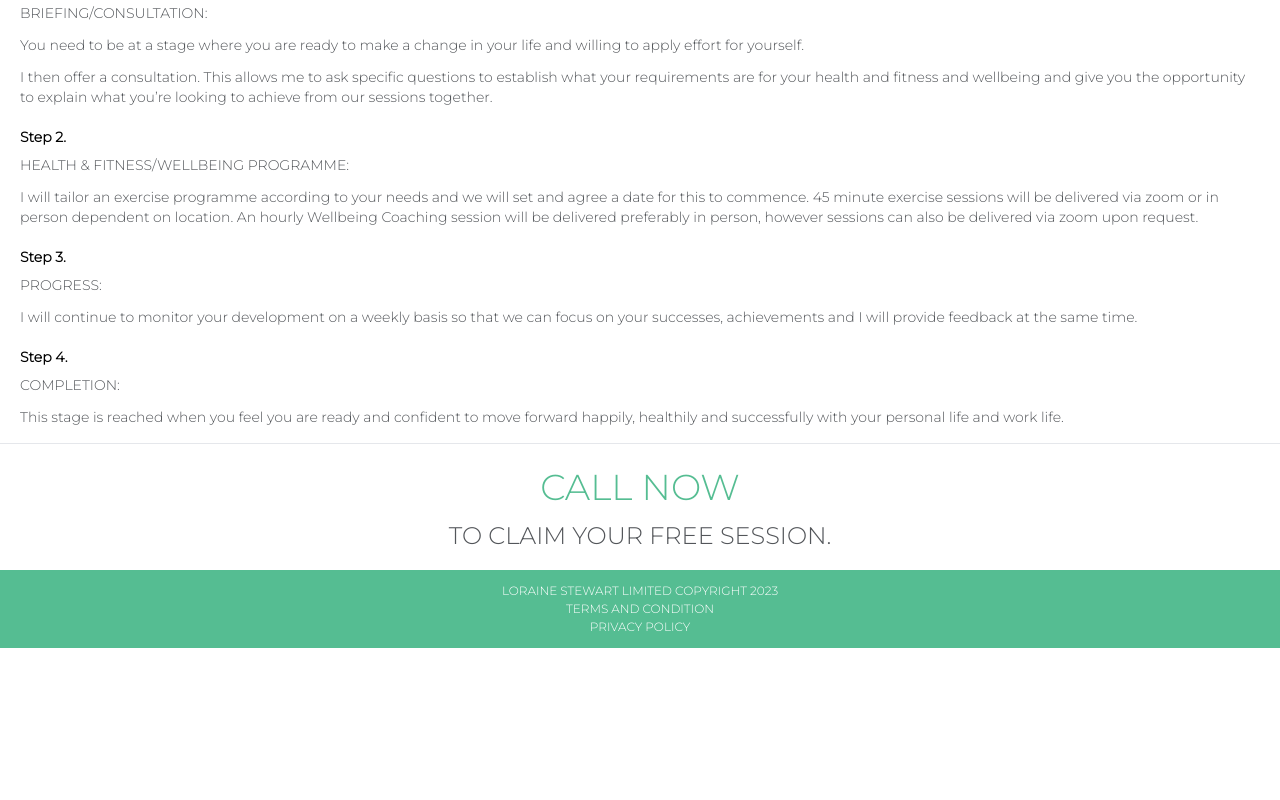
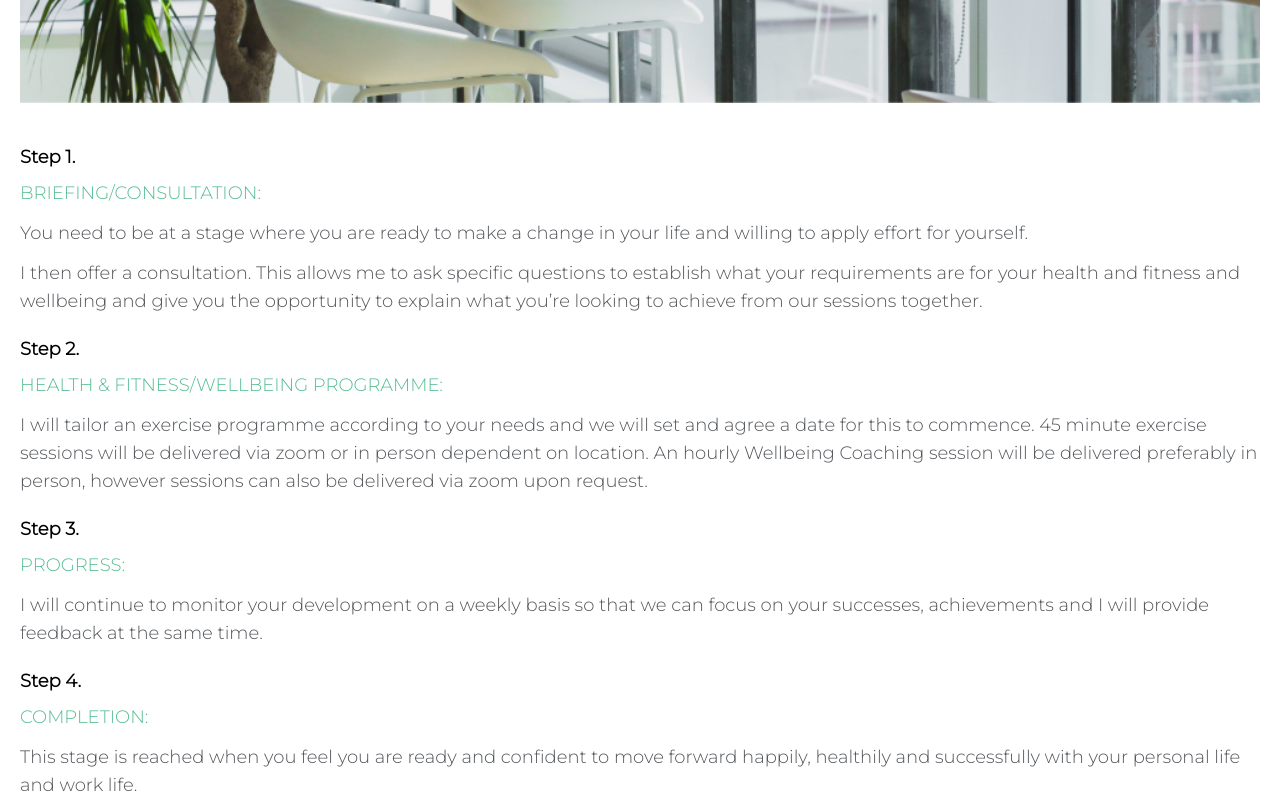
Before and after one commit to brianjamesceline/wellbeing-with-loraine, a React (Vite) app: page /HowIWork in a window 1280 px wide. Shown: the part 880-1680 px from the top of the page. Before the commit the page ends 1528 px from the top, so only its background shows below. Built offline with nearby package versions, Linux system fonts and the light colour scheme.

Commit message:
Responsive Edit

```diff
--- a/src/components/Corp_Consultancy.jsx
+++ b/src/components/Corp_Consultancy.jsx
@@ -5,12 +5,9 @@ export default function Corp_Consultancy() {
     <div className="max-w-screen-xl mx-auto">
       <div className="mr-5 ml-5 mt-10">
         <h1 className="text-jade text-4xl mb-5">Corporate Consultancy</h1>
-        <img
-          className="mb-3"
-          src="/images/corporate-consultancy.jpg"
-        />
+        <img className="mb-3" src="/images/corporate-consultancy.jpg" />
       </div>
-      <div className="ml-5 mr-5">
+      <div className="ml-10 mr-10">
         <p className="mb-5 font-montserrat font-light text-lg text-slate">
           At Wellness With Loraine we offer a corporate consultancy service for
           Health, Fitness and Wellbeing. This bespoke service is geared towards
@@ -21,7 +18,9 @@ export default function Corp_Consultancy() {
           not hesitate to contact us.
         </p>
         <div className=" text-slate text-sm text-center mb-10">
-          <img className="w-[700px] mb-5" src="/images/Jim-Rohn.jpg" />
+          <div className="flex justify-center">
+            <img className="w-[700px] mb-5" src="/images/Jim-Rohn.jpg" />
+          </div>
           <div className="">
             <p className="justify-center items-center text-lg pl-5 pr-5">
               "Motivation is what gets you started. Habit is what keeps you
--- a/src/components/HealthFood.jsx
+++ b/src/components/HealthFood.jsx
@@ -1,4 +1,4 @@
-import React from 'react'
+import React from "react";
 
 export default function HealthFood() {
   return (
@@ -18,7 +18,7 @@ export default function HealthFood() {
           consists of a delicious bowl of porridge. Healthy, nutritious and
           satisfying. Sets me up for the day ahead.
         </p>
-        <div className="ml-8 mr-8 text-center">
+        <div className="ml-0 mr-0 text-center">
           <p className="mb-2 font-montserrat font-black text-sm text-black">
             Some of the meals I make and love to eat on a daily basis:
           </p>
@@ -28,7 +28,7 @@ export default function HealthFood() {
 
               <ul className="list-none mb-2 font-montserrat text-sm">
                 <li className="underline underline-offset-2 font-bold text-black">
-                  Porridge
+                  Porridge for Breakfast
                 </li>
                 <li>Ingredients:</li>
                 <li>Gluten Free Porridge Oats</li>
@@ -66,8 +66,8 @@ export default function HealthFood() {
               <img className="mb-2" src="/images/Salmon.jpg" />
 
               <ul className="list-none mb-2 font-montserrat text-sm">
-                <li className="underline underline-offset-2 font-bold text-black">
-                  Baked Salmon with Avocado and Vegetables for Dinner
+                <li className="whitespace-normal underline underline-offset-2 font-bold text-black">
+                  Baked Salmon with Avocado for Dinner
                 </li>
                 <li>Ingredients:</li>
                 <li>Salmon Fillet baked with Benecol Butter,</li>
--- a/src/components/Hero.jsx
+++ b/src/components/Hero.jsx
@@ -6,18 +6,18 @@ export default function Herofront() {
       <div className="max-w-screen-xl mx-auto">
         <div className="">
           <div className="flex justify-end">
-              <img className="mb-0" src="/images/image_loraine.jpg" />
+            <img className="" src="/images/image_loraine.jpg" />
           </div>
-            <div className="justify-center -translate-y-60">
-              <li className="list-none uppercase pl-6 text-[20px] font-montserrat font-medium text-jade ">
+          <div className="transform -translate-y-60 lg:-translate-y-96 lg:translate-x-20">
+            <li className="list-none uppercase pl-6 text-[20px] md:text-[40px] lg:text-[50px] xl:text-[60px] font-montserrat xl:font-bold text-jade ">
               Wellbeing with
             </li>
-              <li className=" list-none uppercase pl-6 text-[30px] font-cinzel text-jade">
+            <li className="font-cinzel-decorative uppercase list-none pl-6 text-[30px] md:text-[40px] lg:text-[50px] xl:text-[60px] xl:font-bold text-jade">
               Loraine
             </li>
           </div>
         </div>
-          <div className="flex justify-center">
+        <div className="flex justify-end -translate-y-16 mr-5 md:-translate-y-24 xl:-translate-y-24">
           <button
             type="button"
             class="mb-8 text-jade bg-white border border-jade font-montserrat rounded-lg text-[18px] px-5 py-2.5"
--- a/src/components/Hours.jsx
+++ b/src/components/Hours.jsx
@@ -41,9 +41,12 @@ export default function Hours() {
           <p class=" pb-2 font-semibold text-white uppercase underline">
             Contact
           </p>
+          <p class=" text-white">
+            Registered Office:
+          </p>
           <p class=" mb-3 text-white">
-            167-169 Great Portland Street, 5th Floor, London W1W 5PF United
-            Kingdom.
+            167-169 Great Portland Street, 5th Floor, London
+            W1W 5PF United Kingdom.
           </p>
           <ul class="space-y-3 text-white">
             <li class="flex items-center">
--- a/src/components/Ind_Consultation.jsx
+++ b/src/components/Ind_Consultation.jsx
@@ -4,15 +4,16 @@ export default function Ind_Consultation() {
   return (
     <div className="max-w-screen-xl mx-auto">
       <div className="ml-5 mr-5 mt-10">
-        <div className="">
-          <h1 className="text-jade text-4xl ml-5 mr-10 mb-5">
+        <div className="flex flex-wrap justify-evenly">
+          <h1 className="text-jade text-4xl mr-10 mb-5 lg:mt-48 xl:text-5xl">
             Individual Consultation
           </h1>
           <img
-            className="w-[350px] mb-3"
+            className="w-[400px] mb-3"
             src="/images/ind-consultation-lg.jpg"
           />
         </div>
+
         <div className="text-slate text-lg mb-5">
           <p className="mb-2">
             As a Wellbeing Coach I coach and inspire you to positively use your
@@ -39,7 +40,9 @@ export default function Ind_Consultation() {
           </p>
         </div>
         <div className=" text-slate text-sm text-center mb-5">
-          <img className=" w-[700px] mb-0" src="/images/quote-mirror.jpg" />
+          <div className="flex justify-center mb-5">
+            <img className="w-[700px] mb-0" src="/images/quote-mirror.jpg" />
+          </div>
           <p className="text-lg">
             "Look in the mirror that's your competition"
           </p>
--- a/src/components/Lor_info.jsx
+++ b/src/components/Lor_info.jsx
@@ -4,9 +4,9 @@ export default function Lor_info() {
   return (
     <div className="max-w-screen-xl mx-auto">
       <div className="font-montserrat font-light text-lg text-slate ml-5 mr-5 mt-8">
-        <h1 className=" text-jade text-4xl mb-10">About me...</h1>
+        <h1 className=" text-jade text-4xl mb-5">About me...</h1>
         <div className="">
-          <p className=" mt-5 mb-5">
+          <p className=" mt-2 mb-5">
             My name is Loraine, Health and Group Fitness Instructor and a
             Wellbeing Coach. I am passionate about helping my clients to get fit
             and healthy, so they look and feel great about themselves. I coach
@@ -16,8 +16,8 @@ export default function Lor_info() {
             healthy, happy, lifestyle and wellbeing; both personally and
             professionally.
           </p>
-          <div className="mb-5">
-            <img className="w-[700px]" src="/images/image_about.jpg" />
+          <div className="flex justify-center mb-5">
+            <img className="w-[350px]" src="/images/image_about.jpg" />
           </div>
         </div>
         <div className=" mb-2">
@@ -31,7 +31,7 @@ export default function Lor_info() {
           <p className="mb-3">
             I always wanted to be a Choreographer and loved Contemporary
             Dancing, Ballet and Tap. After attending numerous auditions, I began
-            to realise the competition was fierce and knew that I’d really need
+            to realise the competition was fierce and knew that I'd really need
             to train hard and up my game, just to be successful in an audition.
           </p>
 
@@ -46,13 +46,13 @@ export default function Lor_info() {
             My hobby during this time was attending evening Aerobic classes at
             my local church hall. I became hooked and found my passion in health
             and fitness. I absolutely loved the idea of working out to
-            choreographed dance moves with great music and the bonus was you’d
+            choreographed dance moves with great music and the bonus was you'd
             get fit at the same time! Most of all it was fun and I always felt
             amazing afterwards with my energy levels through the roof.
           </p>
 
           <p className="mb-3">
-            I thought to myself, I can do this and I just knew I’d be damn good
+            I thought to myself, I can do this and I just knew I'd be damn good
             at it, because I truly love music and I have the vision and
             creativity to plan and execute an excellent Aerobic class. I took a
             leap of faith, and enrolled on an Exercise and Health Studies one
@@ -73,7 +73,7 @@ export default function Lor_info() {
             <img className="w-[800px] " src="/images/quote_tree.jpg" />
           </div>
           <p className=" mb-3">
-            After my Father’s passing in 2015 and then my brother passed away
+            After my Father's passing in 2015 and then my brother passed away
             unexpectedly in 2019. My brother was my best friend, my soulmate. He
             took care of me after our Father passed. We helped each other
             through the sadness and pain. We understood each other, we knew what
@@ -106,7 +106,7 @@ export default function Lor_info() {
           <p className="mb-3">
             I love being in the company of like minded people, cooking, sharing
             good food, great conversation and a glass of Champagne. Life is for
-            living! I’m grateful that I can laugh again.
+            living! I'm grateful that I can laugh again.
           </p>
         </div>
       </div>
--- a/src/components/Mindset.jsx
+++ b/src/components/Mindset.jsx
@@ -3,18 +3,23 @@ import React from "react";
 export default function Mindset() {
   return (
     <>
-      <div className="max-w-screen-xl mx-auto ml-10 mr-10 mb-20">
+      <div className="max-w-screen-xl mx-auto ml-5 mr-5 mb-20 xl:ml-20 xl:mr-20">
         <div className="">
-          <div className=" font-montserrat text-[20px]">
+          <div className=" font-montserrat text-[18px] lg:text-[20px]">
             <h1 className="text-red font-normal pt-10 underline">Mindset</h1>
             <p className="text-black font-thin">
               Helping you to shift your mindset, whilst acknowledging and paying
               attention to your thoughts and feelings.
             </p>
           </div>
-          <img className="mw-[500px] h-auto" src="/images/steps.jpg" />
+          <center>
+            <img
+              className="flex justify-center mw-[500px] h-auto"
+              src="/images/steps.jpg"
+            />
+          </center>
         </div>
-        <div className="font-montserrat text-[20px]">
+        <div className="font-montserrat text-[18px] lg:text-[20px]">
           <h1 className="text-red font-normal pt-5 underline">
             BIG: Believe Imagination Growth
           </h1>
@@ -26,7 +31,7 @@ export default function Mindset() {
             enhance your wellbeing.
           </p>
         </div>
-        <div className="font-montserrat text-[20px]">
+        <div className="font-montserrat text-[18px] lg:text-[20px]">
           <h1 className="text-red font-normal pt-5 underline">Release</h1>
           <p className="text-black font-thin">
             Helping you to realise and release old behavioural patterns,
@@ -36,7 +41,7 @@ export default function Mindset() {
             be.
           </p>
         </div>
-        <div className="font-montserrat text-[20px]">
+        <div className="font-montserrat text-[18px] lg:text-[20px]">
           <h1 className="text-red font-normal pt-5 underline">Intention</h1>
           <p className="text-black font-thin">
             Assisting you to set the intention to Find Your Amazing. To look
@@ -44,7 +49,7 @@ export default function Mindset() {
             you there are no limits to what you desire.
           </p>
         </div>
-        <div className="font-montserrat text-[20px]">
+        <div className="font-montserrat text-[18px] lg:text-[20px]">
           <h1 className="text-red font-normal pt-5 underline">Ownership</h1>
           <p className="text-black font-thin pb-5">
             Own your magnificence. Own your energy. Own your genius. Own your
--- a/src/components/Test_Info.jsx
+++ b/src/components/Test_Info.jsx
@@ -4,7 +4,9 @@ export default function Test_Info() {
   return (
     <div className="ml-5 mr-5 mt-5">
       <h1 className="text-jade text-4xl mb-5">Testimonials</h1>
-      <img className="mb-5" src="/images/OTD.jpg" />
+      <center>
+        <img className="mb-5" src="/images/OTD.jpg" />
+      </center>
     </div>
   );
 }
--- a/src/components/Whatwedo.jsx
+++ b/src/components/Whatwedo.jsx
@@ -7,7 +7,7 @@ export default function Whatwedo() {
         <h2 className=" mb-2 text-4xl tracking-tight font-montserrat font-regular italic text-center">
           What we do?
         </h2>
-        <p className=" flex font-light text-slate sm:text-lg md:px-20 lg:px-28 xl:px-48 text-left">
+        <p className=" flex font-light text-slate sm:text-lg lg:text-2xl md:px-20 lg:px-28 xl:px-48 text-left">
           At Wellbeing with Loraine, we coach and inspire you to positively use
           your mindset, a growth mindset to help you achieve a lifestyle,
           whereby you prioritise yourself. We coach you to continuously feel
--- a/src/components/Work.jsx
+++ b/src/components/Work.jsx
@@ -4,13 +4,15 @@ export default function Work() {
   return (
     <div className="mt-10">
       <div className="mr-5 ml-5 font-montserrat">
-        <h1 className="text-jade text-4xl mb-3">How I Work</h1>
+        <h1 className="mb-3 text-jade text-4xl lg:text-5xl">How I Work</h1>
         <div>
-          <img className="mb-10" src="/images/How_I_Work.jpg" />
+          <img className="w-full mb-10" src="/images/How_I_Work.jpg" />
         </div>
-        <p className="text-black font-extrabold text-sm mb-2">Step 1.</p>
-        <div className="text-slate text-sm mb-5">
-          <p className="mb-3">BRIEFING/CONSULTATION:</p>
+        <p className="text-black font-extrabold text-sm md:text-lg mb-2">
+          Step 1.
+        </p>
+        <div className="text-slate text-sm md:text-lg mb-5">
+          <p className="mb-3 text-jade">BRIEFING/CONSULTATION:</p>
           <p className="mb-3">
             You need to be at a stage where you are ready to make a change in
             your life and willing to apply effort for yourself.
@@ -23,9 +25,11 @@ export default function Work() {
           </p>
         </div>
 
-        <p className="text-black font-extrabold text-sm mb-2">Step 2.</p>
-        <div className="text-slate text-sm mb-5">
-          <p className="mb-3">HEALTH & FITNESS/WELLBEING PROGRAMME:</p>
+        <p className="text-black font-extrabold text-sm md:text-lg mb-2">
+          Step 2.
+        </p>
+        <div className="text-slate text-sm md:text-lg mb-5">
+          <p className="mb-3 text-jade">HEALTH & FITNESS/WELLBEING PROGRAMME:</p>
           <p className="mb-3">
             I will tailor an exercise programme according to your needs and we
             will set and agree a date for this to commence. 45 minute exercise
@@ -36,9 +40,11 @@ export default function Work() {
           </p>
         </div>
 
-        <p className="text-black font-extrabold text-sm mb-2">Step 3.</p>
-        <div className="text-slate text-sm mb-5">
-          <p className="mb-3">PROGRESS:</p>
+        <p className="text-black font-extrabold text-sm md:text-lg mb-2">
+          Step 3.
+        </p>
+        <div className="text-slate text-sm md:text-lg mb-5">
+          <p className="mb-3 text-jade">PROGRESS:</p>
           <p className="mb-3">
             I will continue to monitor your development on a weekly basis so
             that we can focus on your successes, achievements and I will provide
@@ -46,9 +52,11 @@ export default function Work() {
           </p>
         </div>
 
-        <p className="text-black font-extrabold text-sm mb-2">Step 4.</p>
-        <div className="text-slate text-sm mb-0">
-          <p className="mb-3">COMPLETION:</p>
+        <p className="text-black font-extrabold text-sm md:text-lg mb-2">
+          Step 4.
+        </p>
+        <div className="text-slate text-sm md:text-lg mb-10">
+          <p className="mb-3 text-jade">COMPLETION:</p>
           <p className="">
             This stage is reached when you feel you are ready and confident to
             move forward happily, healthily and successfully with your personal
@@ -56,7 +64,7 @@ export default function Work() {
           </p>
         </div>
       </div>
-        <hr class="h-px my-4 dark:text-slate"></hr>
+      <hr class="h-px my-4 dark:text-slate"></hr>
     </div>
   );
 }
```
Lines whose indentation alone changed are shown as unchanged.
